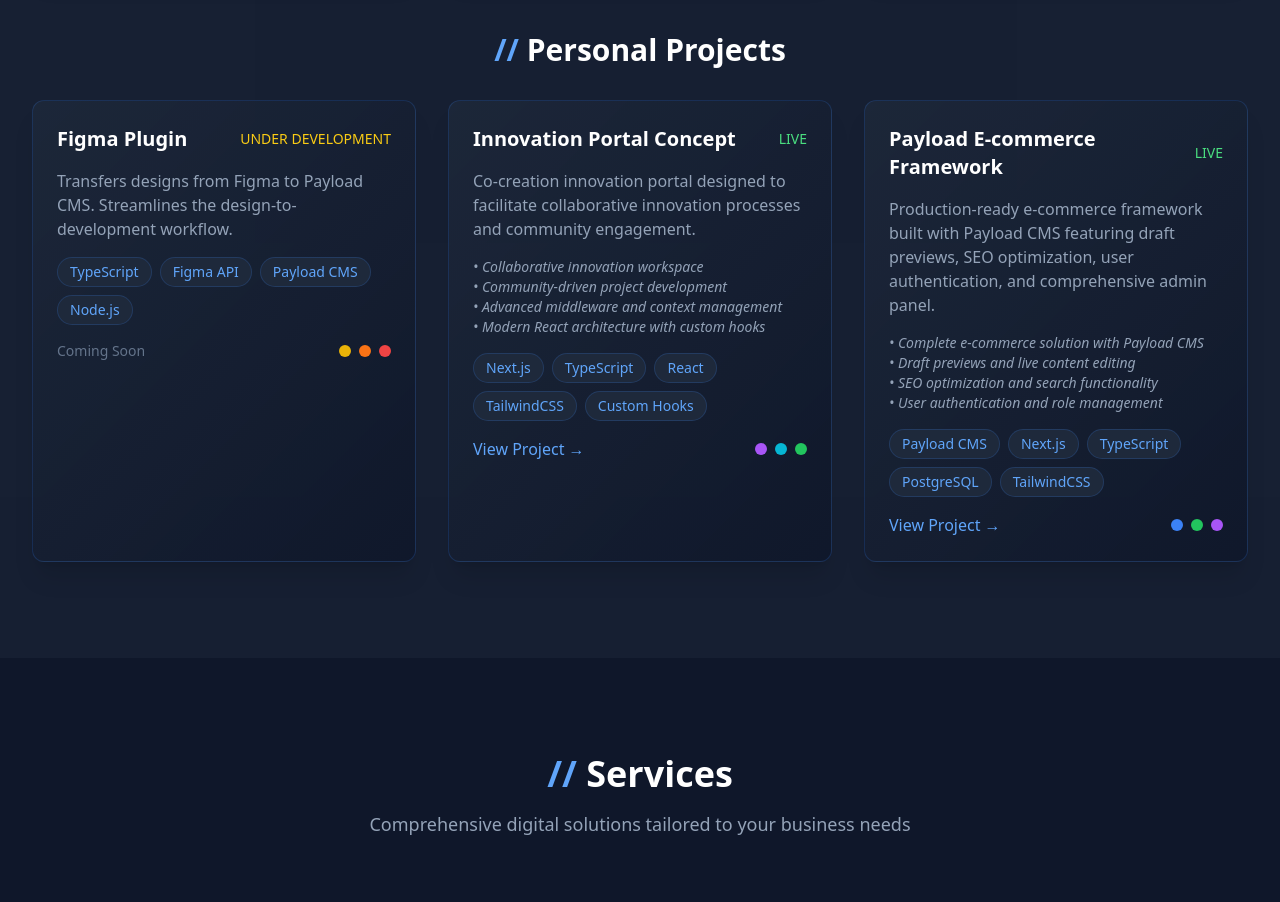
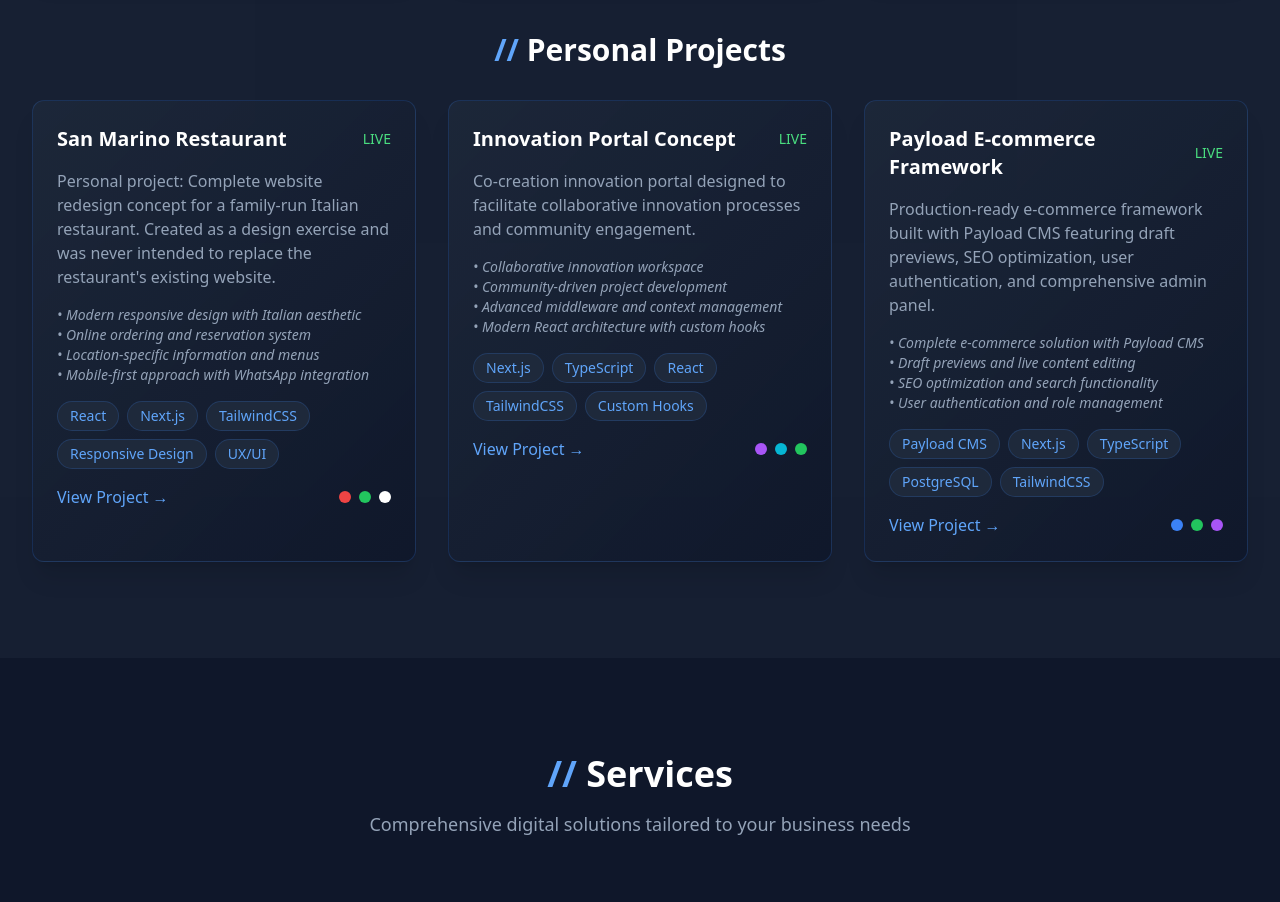
Before and after one commit to shaneth4312/portfolio-2025, a Next.js app: page / in a window 1280 px wide. Shown: the part 3060-3962 px from the top of the page. Built offline with nearby package versions, Linux system fonts and the light colour scheme.

Commit message:
added restraunt project

```diff
--- a/src/components/Projects.tsx
+++ b/src/components/Projects.tsx
@@ -112,22 +112,29 @@
           <div className="grid md:grid-cols-2 lg:grid-cols-3 gap-8">
             <div className="project-card">
               <div className="flex items-center justify-between mb-4">
-                <h4 className="text-xl font-bold">Figma Plugin</h4>
-                <span className="text-yellow-400 text-sm">UNDER DEVELOPMENT</span>
+                <h4 className="text-xl font-bold">San Marino Restaurant</h4>
+                <span className="text-green-400 text-sm">LIVE</span>
               </div>
-              <p className="text-slate-400 mb-4">Transfers designs from Figma to Payload CMS. Streamlines the design-to-development workflow.</p>
+              <p className="text-slate-400 mb-4">Personal project: Complete website redesign concept for a family-run Italian restaurant. Created as a design exercise and was never intended to replace the restaurant's existing website.</p>
+              <ul className="text-slate-400 mb-4 italic text-sm">
+                <li>• Modern responsive design with Italian aesthetic</li>
+                <li>• Online ordering and reservation system</li>
+                <li>• Location-specific information and menus</li>
+                <li>• Mobile-first approach with WhatsApp integration</li>
+              </ul>
               <div className="flex flex-wrap gap-2 mb-4">
-                <span className="tech-tag">TypeScript</span>
-                <span className="tech-tag">Figma API</span>
-                <span className="tech-tag">Payload CMS</span>
-                <span className="tech-tag">Node.js</span>
+                <span className="tech-tag">React</span>
+                <span className="tech-tag">Next.js</span>
+                <span className="tech-tag">TailwindCSS</span>
+                <span className="tech-tag">Responsive Design</span>
+                <span className="tech-tag">UX/UI</span>
               </div>
               <div className="flex justify-between items-center">
-                <span className="text-slate-500 text-sm">Coming Soon</span>
+                <a href="https://sanmarinorestaurant.shanefarmer.co.uk/" target="_blank" rel="noopener noreferrer" className="text-blue-400 hover:text-blue-300 transition-colors">View Project →</a>
                 <div className="flex space-x-2">
-                  <span className="w-3 h-3 bg-yellow-500 rounded-full"></span>
-                  <span className="w-3 h-3 bg-orange-500 rounded-full"></span>
                   <span className="w-3 h-3 bg-red-500 rounded-full"></span>
+                  <span className="w-3 h-3 bg-green-500 rounded-full"></span>
+                  <span className="w-3 h-3 bg-white rounded-full"></span>
                 </div>
               </div>
             </div>
```
